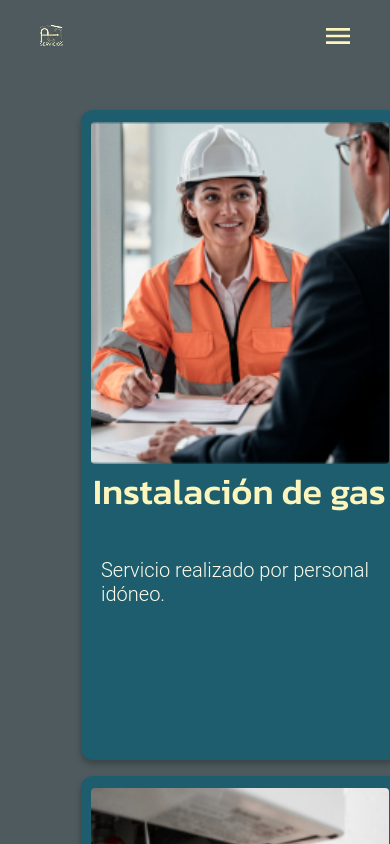
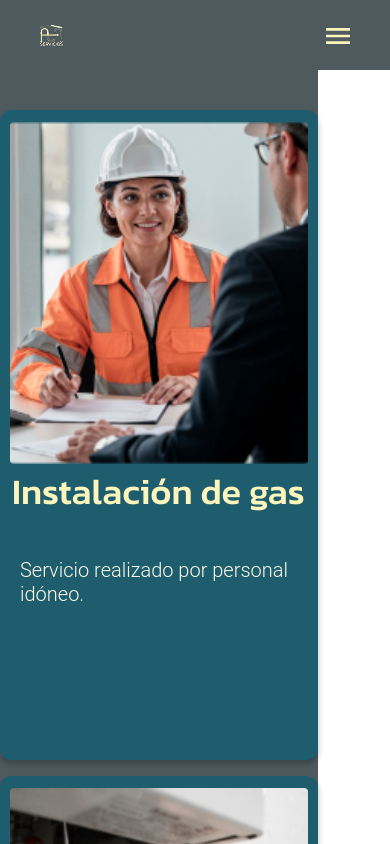
Before and after one commit to EvelynFernandez93/SP-servicios, a React (Vite) app: page /projects in a window 390 px wide. Built offline with nearby package versions, Linux system fonts and the light colour scheme.

Commit message:
Redes agregadas

```diff
--- a/src/App.css
+++ b/src/App.css
@@ -39,12 +39,7 @@ html, body {
 @media (max-width: 480px) {
   .contenedor-general {
    width: 100%;
+   min-width: 320px;
     align-items: stretch; /* ocupa todo el ancho */
   }
 }
-@media (max-width: 360px) {
-  .contenedor-general {
-   width: 100%;
-    align-items: stretch; /* ocupa todo el ancho */
-  }
-}
--- a/src/Components/Footer/Footer.jsx
+++ b/src/Components/Footer/Footer.jsx
@@ -24,7 +24,7 @@ const Footer = () => {
            <ul className='iconos'>
             <li ><Link
                 className="icono"
-                to="https://www.instagram.com/entrecerrosestudiocreativo?utm_source=ig_web_button_share_sheet&igsh=ZDNlZDc0MzIxNw=="
+                to="https://www.instagram.com/sp.servicioss?igsh=MWppeXc5MzB2eWZ3NQ== "
                 target="_blank"
                 rel="noopener noreferrer"
               >
@@ -32,7 +32,7 @@ const Footer = () => {
               </Link></li>
             <li><Link
                 className="icono"
-                to="https://www.facebook.com/profile.php?id=61578417668247"
+                to="https://www.facebook.com/profile.php?id=61582065863798#"
                 target="_blank"
                 rel="noopener noreferrer"
               >
--- a/src/Components/Proyectos/Proyectos.css
+++ b/src/Components/Proyectos/Proyectos.css
@@ -11,6 +11,7 @@
   flex-wrap: wrap;      /* permite que se acomoden */
   justify-content: center;
   gap: 24px;
+  max-width: 1920px;
   width: 100%;          /* 👈 ancho dinámico */
   padding: 40px 0;
 }
@@ -38,6 +39,11 @@
 
 /* Celular */
 @media (max-width: 480px) {
+  .proyectos-contenedor{
+    width: max-content;
+    min-width: 250px;
+
+  }
   .todos-los-proyectos {
     flex-direction: column; /* 👈 cards en columna */
     align-items: center;
```
